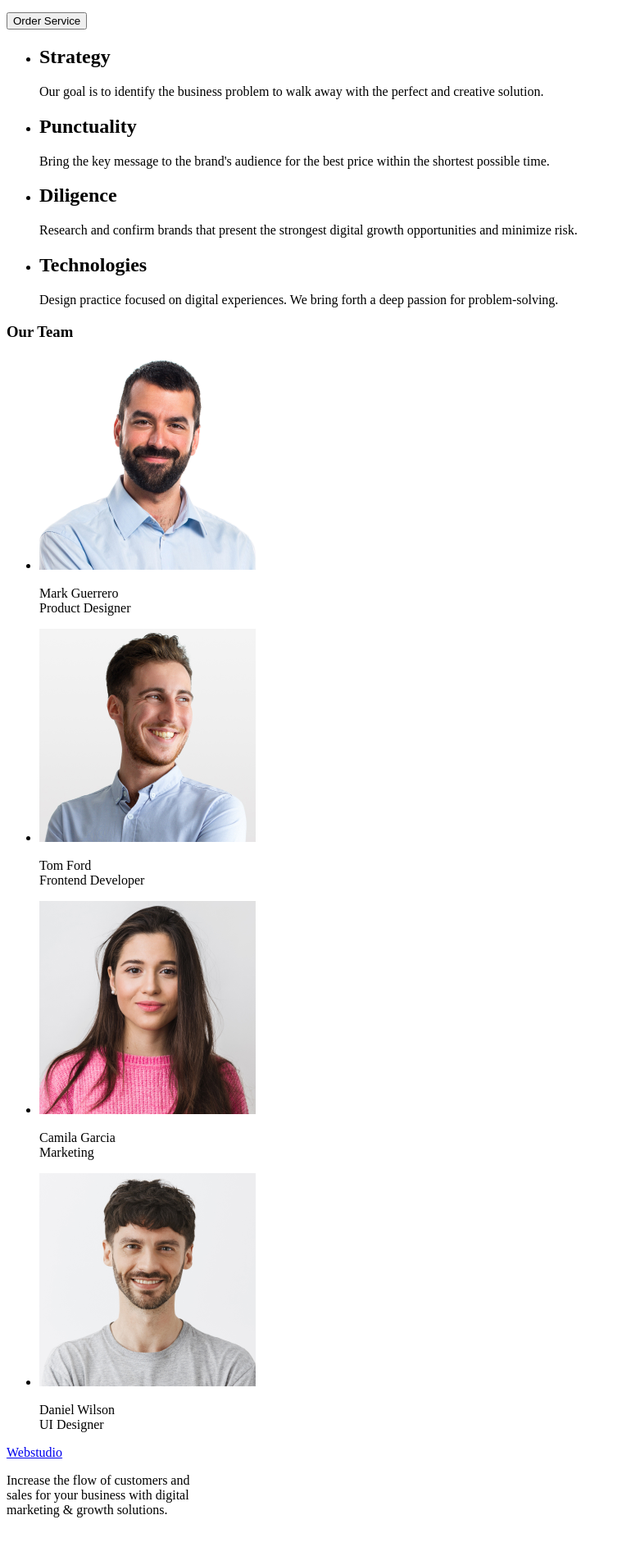
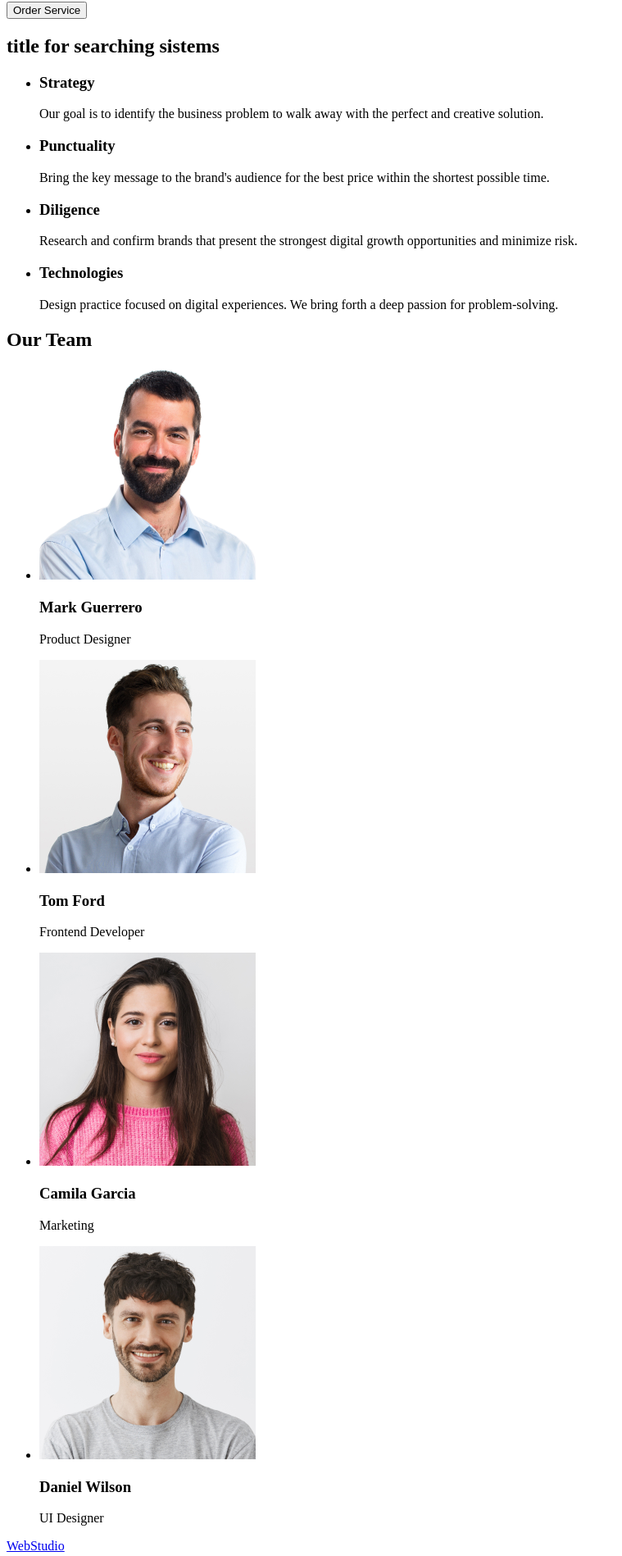
Before and after one commit to tetiana1zaichenko/goit-markup-hw-01, a plain HTML site: page index.html in a window 1280 px wide. Shown: the part 213-2111 px from the top of the page at 82% size, without its empty margins (0-759 px from the left). Before the commit the page ends 2080 px from the top, so only its background shows below. Drawn offline with Linux system fonts and the light colour scheme.

Commit message:
edit h2 and h3

```diff
--- a/index.html
+++ b/index.html
@@ -7,49 +7,53 @@
   </head>
   <body>
     <header>
-      <a href="https://index.html/">Webstudio</a>
+      <a href="https://index.html/">WebStudio</a>
       <nav>
         <ul>
           <li><a href="https://Studio/">Studio</a></li>
           <li><a href="https://Portfolio/">Portfolio</a></li>
           <li><a href="https://Contacts/">Contacts</a></li>
         </ul>
+        <address>
+          <ul>
+            <li><a href="mailto:info@devstudio.com">info@devstudio.com</a></li>
+            <li><a href="tel:+110001111111">+11 (000) 111-11-11</a></li>
+          </ul>
+        </address>
       </nav>
-      <address>
-        <a href="mailto:info@devstudio.com">info@devstudio.com</a><br />
-        <a href="tel:+110001111111">+11 (000) 111-11-11</a><br />
-      </address>
-
-      <h1>Effective Solutions for Your Business</h1>
-      <button type="button">Order Service</button>
     </header>
 
     <main>
       <section>
+        <h1>Effective Solutions for Your Business</h1>
+        <button type="button">Order Service</button>
+      </section>
+      <section>
+        <h2>title for searching sistems</h2>
         <ul>
           <li>
-            <h2>Strategy</h2>
+            <h3>Strategy</h3>
             <p>
               Our goal is to identify the business problem to walk away with the
               perfect and creative solution.
             </p>
           </li>
           <li>
-            <h2>Punctuality</h2>
+            <h3>Punctuality</h3>
             <p>
               Bring the key message to the brand's audience for the best price
               within the shortest possible time.
             </p>
           </li>
           <li>
-            <h2>Diligence</h2>
+            <h3>Diligence</h3>
             <p>
               Research and confirm brands that present the strongest digital
               growth opportunities and minimize risk.
             </p>
           </li>
           <li>
-            <h2>Technologies</h2>
+            <h3>Technologies</h3>
             <p>
               Design practice focused on digital experiences. We bring forth a
               deep passion for problem-solving.
@@ -58,7 +62,7 @@
         </ul>
       </section>
       <section>
-        <h3>Our Team</h3>
+        <h2>Our Team</h2>
         <ul>
           <li>
             <img
@@ -67,10 +71,8 @@
               width="264"
               height="260"
             />
-            <p>
-              Mark Guerrero<br />
-              Product Designer
-            </p>
+            <h3>Mark Guerrero</h3>
+            <p>Product Designer</p>
           </li>
           <li>
             <img
@@ -79,10 +81,8 @@
               width="264"
               height="260"
             />
-            <p>
-              Tom Ford<br />
-              Frontend Developer
-            </p>
+            <h3>Tom Ford</h3>
+            <p>Frontend Developer</p>
           </li>
           <li>
             <img
@@ -91,10 +91,8 @@
               width="264"
               height="260"
             />
-            <p>
-              Camila Garcia<br />
-              Marketing
-            </p>
+            <h3>Camila Garcia</h3>
+            <p>Marketing</p>
           </li>
           <li>
             <img
@@ -103,20 +101,18 @@
               width="264"
               height="260"
             />
-            <p>
-              Daniel Wilson<br />
-              UI Designer
-            </p>
+            <h3>Daniel Wilson</h3>
+            <p>UI Designer</p>
           </li>
         </ul>
       </section>
     </main>
 
     <footer>
-      <a href="https://index.html/">Webstudio</a>
+      <a href="https://index.html/">WebStudio</a>
       <p>
-        Increase the flow of customers and <br />
-        sales for your business with digital <br />marketing & growth solutions.
+        Increase the flow of customers and sales for your business with digital
+        marketing & growth solutions.
       </p>
     </footer>
   </body>
```
